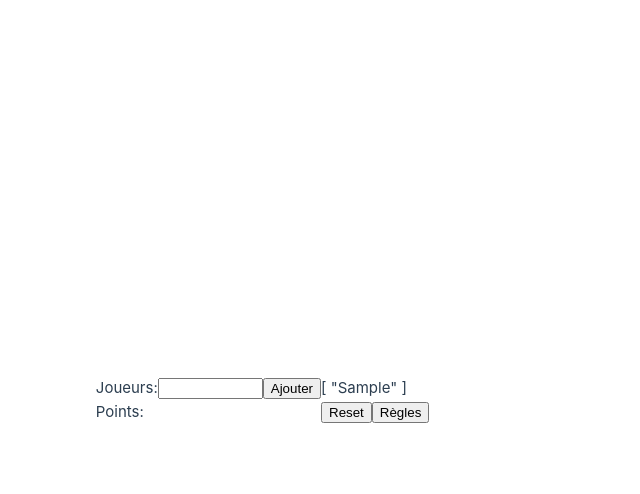
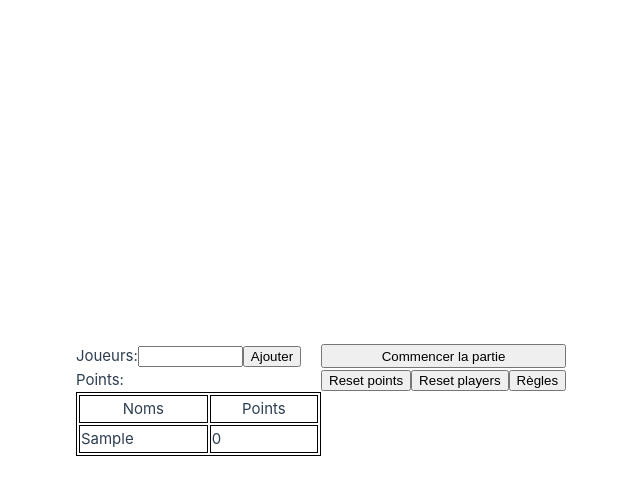
Before and after one commit to alix2018/petit-train-app, a Vue app: page / in a window 1280 px wide. Both pictures are taken after typing "Sample" into the empty fields and a click on the button "Ajouter". Shown: the top 494 px of the page, without its empty margins (319-959 px from the left). Built offline with nearby package versions, Linux system fonts and the light colour scheme.

Commit message:
Add players to the game

```diff
--- a/src/components/Points.vue
+++ b/src/components/Points.vue
@@ -1,3 +1,34 @@
-<template><section>Points:</section></template>
+<script setup lang="ts">
+// type Player = string | null
 
-<style scoped></style>
+type Props = {
+  players: Player;
+};
+defineProps<Props>();
+</script>
+
+<template>
+  <section>
+    <p>Points:</p>
+    <table style="width: 100%">
+      <tr>
+        <th>Noms</th>
+        <th>Points</th>
+      </tr>
+      <template v-if="players.length > 0">
+        <tr v-for="player in players">
+          <td>{{ player.name }}</td>
+          <td>{{ player.points }}</td>
+        </tr>
+      </template>
+    </table>
+  </section>
+</template>
+
+<style scoped>
+table,
+th,
+td {
+  border: 1px solid black;
+}
+</style>
--- a/src/components/TheGame.vue
+++ b/src/components/TheGame.vue
@@ -1,25 +1,34 @@
 <script setup lang="ts">
-import { type Ref, ref } from 'vue'
-import Players from './Players.vue'
-import Points from './Points.vue'
+import { type Ref, ref } from 'vue';
+import Players from './Players.vue';
+import Points from './Points.vue';
 
-type Player = string | null
-const players: Ref<Player[]> = ref([])
+type Player = string | null;
+const players: Ref<{ name: Player; points: number }[]> = ref([]);
+const gameStarted: Ref<boolean> = ref(false);
+function updatePlayers(newPlayer: Player) {
+  players.value.push({ name: newPlayer, points: 0 });
+}
 
-function updatePlayers(newPlayer: Player) {
-  console.log('updatePlayers- new list:', newPlayer)
-  players.value.push(newPlayer)
+// Players: : { name: string, points: number }[]
+// [ { name: 'Steph', points: 0 }, { name: 'Nico', points: 0 } ];
+
+function startGame() {
+  gameStarted.value = true;
 }
 </script>
 
 <template>
-  <Players @submit="updatePlayers" />
-  {{ players }}
+  <template v-if="!gameStarted">
+    <Players @submit="updatePlayers" />
+    <button type="button" @click="startGame">Commencer la partie</button>
+  </template>
 
-  <Points />
+  <Points :players="players" />
   <footer>
-    <button type="button" onclick="alert('Hello world!')">Reset</button>
-    <button type="button" onclick="alert('Hello world!')">Règles</button>
+    <button type="button" onclick="alert('TODO: reset points!')">Reset points</button>
+    <button type="button" onclick="alert('TODO: reset players')">Reset players</button>
+    <button type="button" onclick="alert('TODO: règles')">Règles</button>
   </footer>
 </template>
 
```
Also changed, not shown: src/components/Players.vue (+9 -9 lines).
